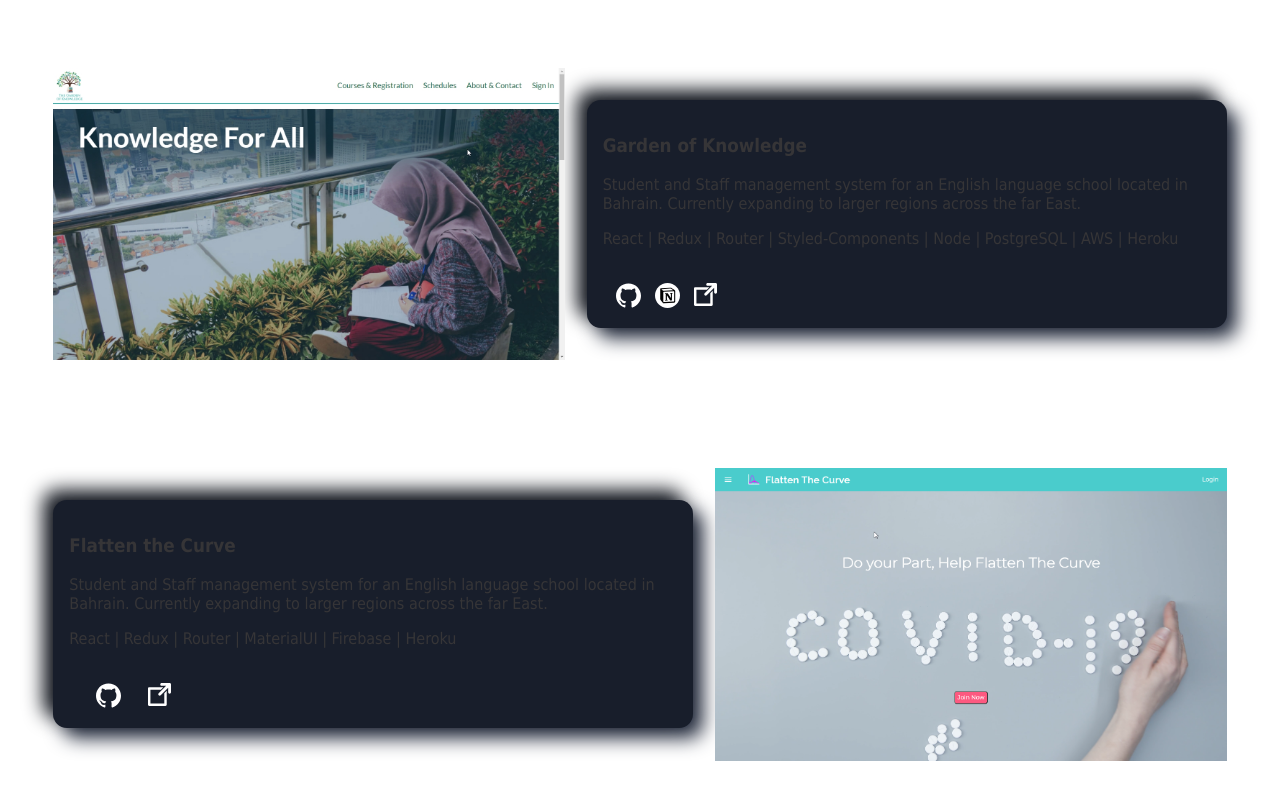
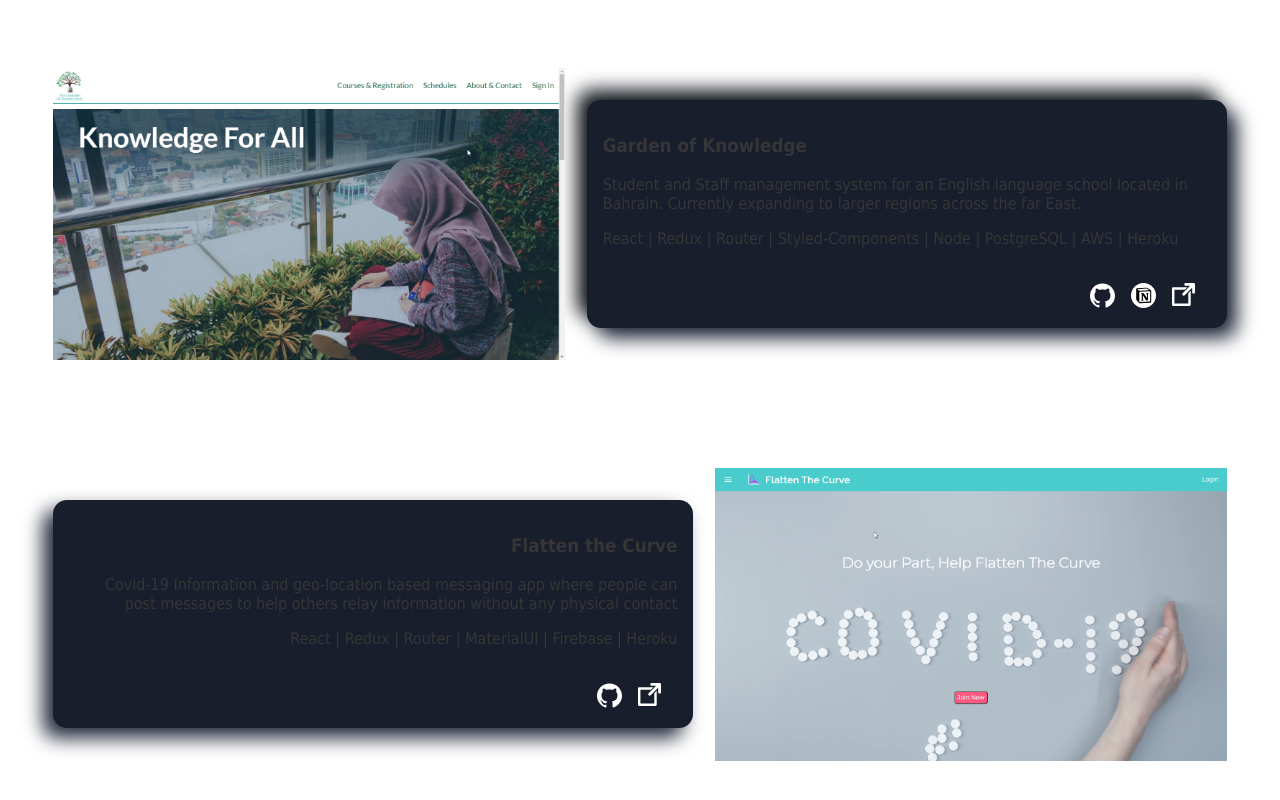
Before and after one commit to SyriiAdvent/rudy-goldhaber, a React (Create React App) app: page / in a window 1280 px wide. Shown: the part 866-1666 px from the top of the page. Built offline with nearby package versions, Linux system fonts and the light colour scheme.

Commit message:
fix image preloading during animation, tweaked css

```diff
--- a/src/components/projects/ImageCard.jsx
+++ b/src/components/projects/ImageCard.jsx
@@ -41,7 +41,8 @@ const ImageCard = props => {
       targets: (`${direction}`) === 'reverse' ? '.reverse' : '.animate-image',
       translateX: (`${direction}`) === 'reverse' ? 1000 : -1000,
       direction: 'alternate',
-      easing: 'easeInOutSine'
+      easing: 'easeInOutSine',
+      duration: 500
     })
   }
 
@@ -51,7 +52,7 @@ const ImageCard = props => {
         imageAnimate()
         setTimeout(() => {
           setTransitioned(transitioned + 1);
-        }, 1000)
+        }, 250)
       }, 5000)
     }
     else {
--- a/src/components/projects/ProjectsWrapper.jsx
+++ b/src/components/projects/ProjectsWrapper.jsx
@@ -28,13 +28,13 @@ const Project = styled.div`
 
 const DetailsCard = styled.section`
   width: 50%;
-  padding: 1rem 1rem;
+  padding: 1rem 1rem 1rem 1rem;
   font-size: 1.0rem;
 
   border-radius: 14px;
   background: #181e2b;
   box-shadow:  -10px -10px 19px #10141c,
-             10px 10px 19px #20283a;
+                10px 10px 19px #20283a;
 
   p {
     font-weight: 300;
@@ -43,10 +43,12 @@ const DetailsCard = styled.section`
   ul {
     padding: 0;
     margin: 0;
-    width: 8rem;
     list-style: none;
     display: flex;
-    justify-content: space-evenly;
+    justify-content: flex-end;
+    li {
+      padding-right: 1rem;
+    }
   }
 `
 
@@ -74,11 +76,13 @@ const ProjectsWrapper = () => {
 
       <Project direction='row-reverse'>
         <ImageCard direction='reverse' project='flatten'/>
-        <DetailsCard>
+        <DetailsCard style={{
+          textAlign: 'right',
+          boxShadow: ('10px -10px 19px #10141c','-10px 10px 19px #20283a')
+          }}>
           <h3>Flatten the Curve</h3>
           <p>
-            Student and Staff management system for an English language school located in Bahrain.
-            Currently expanding to larger regions across the far East.
+          Covid-19 Information and geo-location based messaging app where people can post messages to help others relay information without any physical contact
           </p>
           <p>React | Redux | Router | MaterialUI | Firebase | Heroku </p>
           <br />
```
